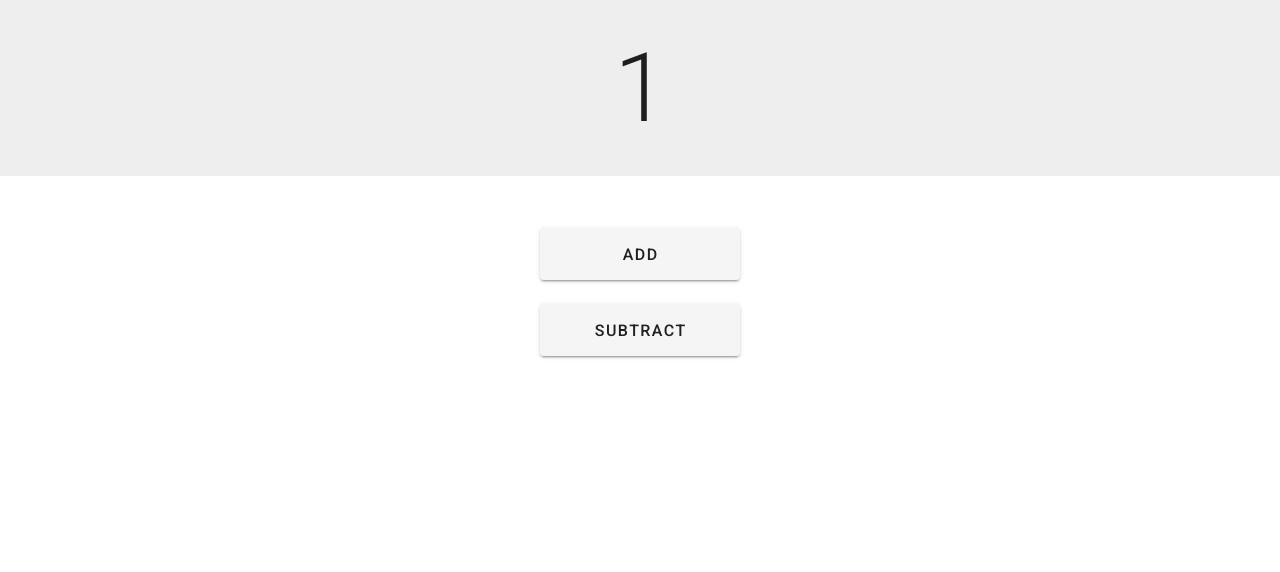
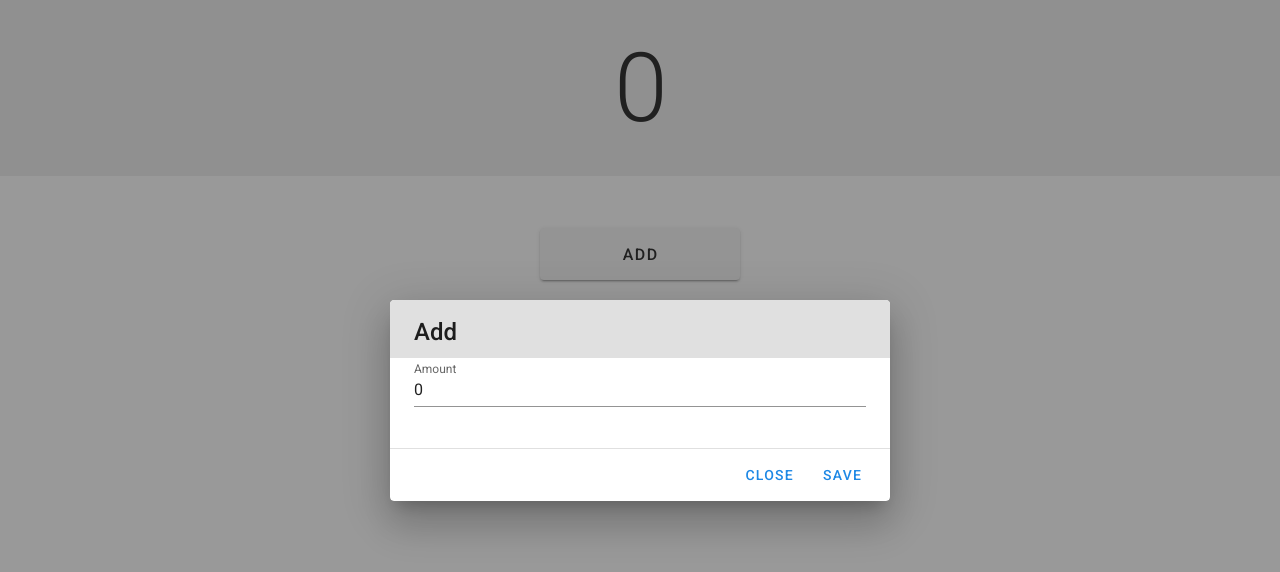
Before and after one commit to Sarrgas/budget-tracker, a Vue app: page / in a window 1280 px wide. Both pictures are taken after a click on the button "ADD". Shown: the top 572 px of the page. Built offline with nearby package versions, Linux system fonts and the light colour scheme.

Commit message:
Function-less input dialog.

```diff
--- a/src/components/BudgetTracker.vue
+++ b/src/components/BudgetTracker.vue
@@ -7,18 +7,21 @@
         </div>
         <div class="my-10">
             <div class="d-flex justify-center">
-                <v-btn x-large class="my-3" minWidth="200" @click="budget++">ADD</v-btn>
+                <InputDialog mode="Add" />
             </div>
             <div class="d-flex justify-center">
-                <v-btn x-large class="my-3" minWidth="200" @click="budget--">SUBTRACT</v-btn>
+                <InputDialog mode="Subtract" />
             </div>
         </div>
     </div>
 </template>
 
 <script>
+import InputDialog from './InputDialog'
+
 export default {
     name: 'BudgetTracker',
+    components: { InputDialog },
     data() {
         return {
             budget: 0
--- /dev/null
+++ b/src/components/InputDialog.vue
@@ -0,0 +1,71 @@
+<template>
+  <v-dialog
+        v-model="dialog"
+        width="500"
+      >
+        <template v-slot:activator="{ on }">
+          <v-btn x-large class="my-3" minWidth="200" v-on="on">
+            {{title}}
+          </v-btn>
+        </template>
+
+        <v-card>
+          <v-card-title
+            class="headline grey lighten-2"
+            primary-title
+          >
+            {{title}}
+          </v-card-title>
+
+          <v-card-text>
+            <v-text-field type="number" label="Amount" v-model="amount"></v-text-field>
+          </v-card-text>
+
+          <v-divider></v-divider>
+
+         <v-card-actions>
+            <div class="flex-grow-1"></div>
+            <v-btn color="blue darken-1" text @click="dialog = false">Close</v-btn>
+            <v-btn color="blue darken-1" text @click="save">Save</v-btn>
+          </v-card-actions>
+        </v-card>
+      </v-dialog>
+</template>
+
+<script>
+export default {
+    props: ["mode"],
+    data(){
+        return {
+            dialog: false,
+            amount: 0,
+        }
+    },
+    computed: {
+        title() {
+            return this.mode;
+        }
+    },
+    methods: {
+        save(){
+            this.dialog = false;
+            if (this.mode === "Add") {
+                this.add();
+            }
+            else if (this.mode === "Subtract") {
+                this.subtract();
+            }
+        },
+        add(){
+            console.log(`Adding amount: ${this.amount}`);
+        },
+        subtract(){
+            console.log(`Subtracting amount: ${this.amount}`);
+        }
+    }
+}
+</script>
+
+<style>
+
+</style>
```
